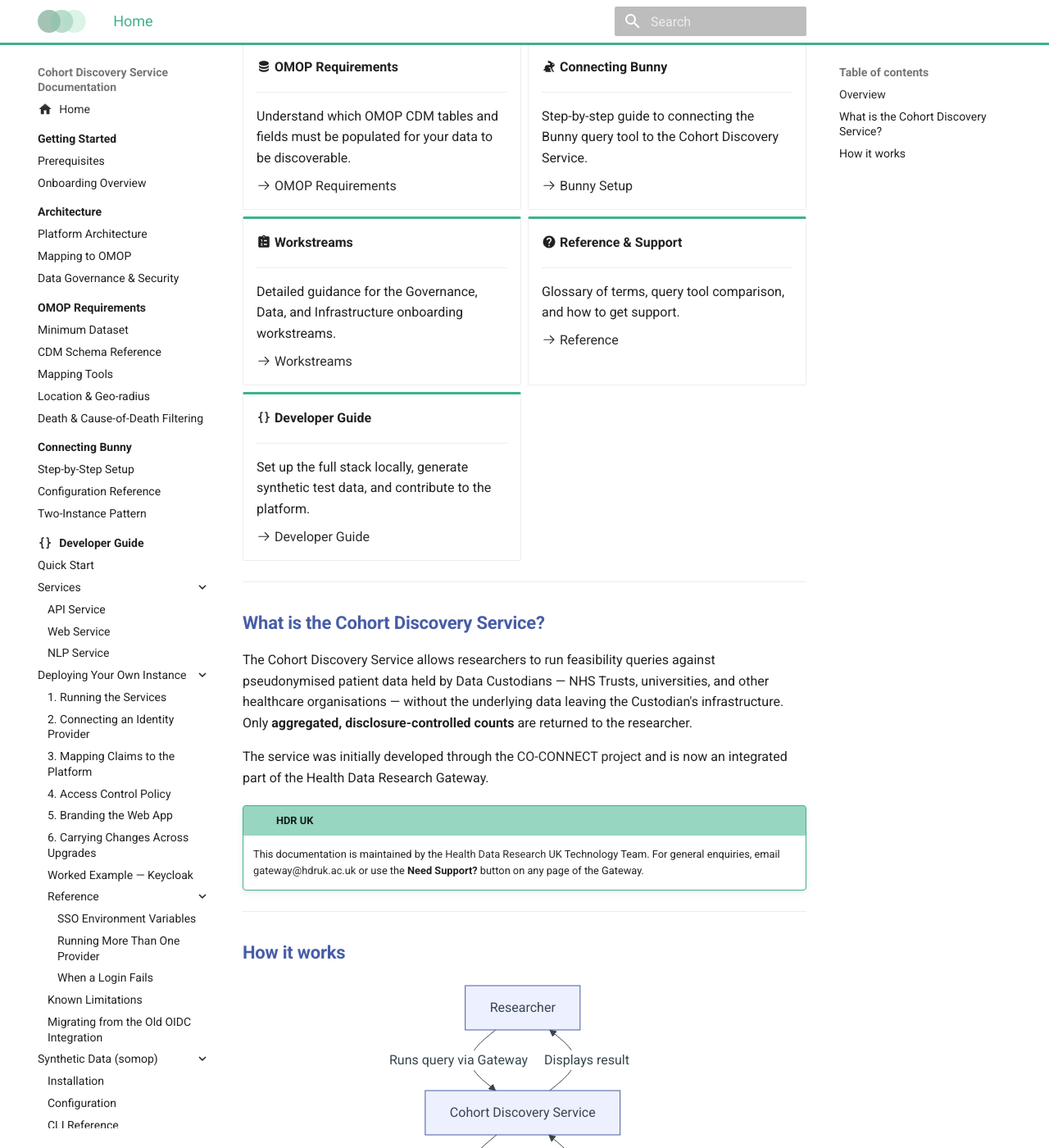
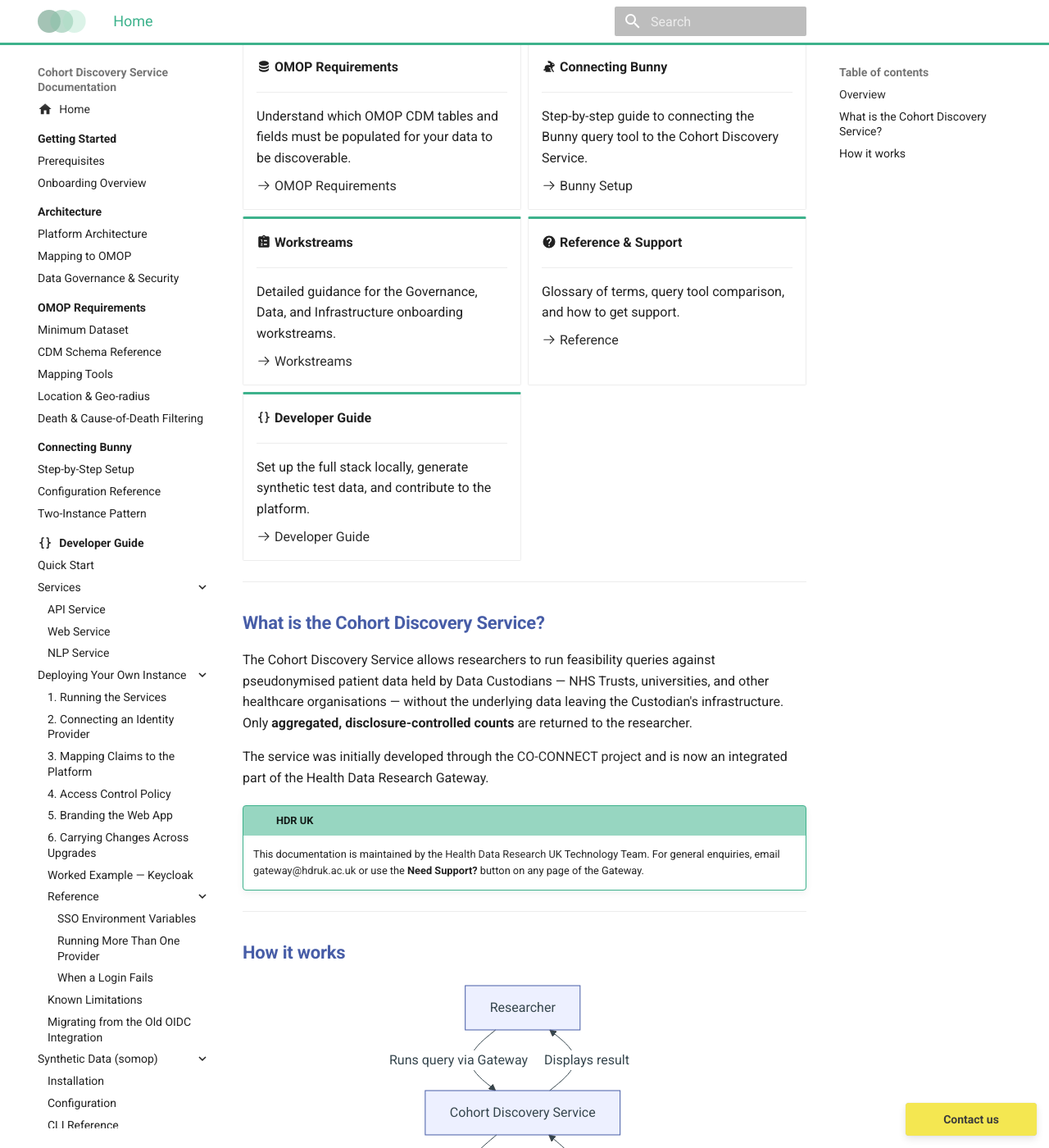
Before and after one commit to HDRUK/cohort-discovery-service-docs, an MkDocs documentation site: the page built from docs/index.md, in a window 1280 px wide and 1400 px high, scrolled down 585 px. Shown: the whole window at 82% size. Built offline with MkDocs 1.6.1 and Material for MkDocs 9.7.7, drawn with Linux system fonts in a browser that asks for light colours; comment, search, counter and statistics services are not loaded; the version menu is left out.

Commit message:
add persistent "contact us" button

```diff
--- a/docs/stylesheets/custom.css
+++ b/docs/stylesheets/custom.css
@@ -7,6 +7,8 @@
     --md-footer-bg-color:        #3db28c;
     --md-footer-bg-color--dark:  #2b7e61;
     --md-accent-fg-color:        #475da7;
+    --cds-yellow:                #f4e751;
+    --cds-yellow-contrast:       #3c3c3b;
 }
 
 /* ─── Header: white background, teal underline, larger logo ─────────────── */
@@ -87,3 +89,38 @@ h4, h5, h6 { font-size: 0.9rem !important; }
 .md-typeset .grid.cards > ul > li {
     border-top: 3px solid #3db28c;
 }
+
+/* ─── Contact us button (matches the CDS web "Need support?" button) ──────── */
+.cds-contact-us {
+    position: fixed;
+    right: 0.75rem;
+    bottom: 0.75rem;
+    z-index: 3; /* above "back to top" (2), below the header (4) and mobile nav drawer */
+    display: flex;
+    align-items: center;
+    justify-content: center;
+    width: 8rem;
+    height: 2rem;
+    border-radius: 0.2rem;
+    background-color: var(--cds-yellow);
+    color: var(--cds-yellow-contrast);
+    font-size: 0.7rem;
+    font-weight: 700;
+    text-decoration: none;
+    box-shadow: var(--md-shadow-z2);
+}
+.cds-contact-us:hover,
+.cds-contact-us:focus {
+    color: var(--cds-yellow-contrast);
+    text-decoration: underline;
+}
+.cds-contact-us:focus-visible {
+    outline: 2px solid var(--md-accent-fg-color);
+    outline-offset: 2px;
+}
+
+@media print {
+    .cds-contact-us {
+        display: none;
+    }
+}
--- a/mkdocs.yml
+++ b/mkdocs.yml
@@ -58,6 +58,7 @@ extra:
       name: HDR UK Website
   version:
     provider: mike
+  contact_us_url: https://hdruk.atlassian.net/servicedesk/customer/portal/7/group/14/create/243?customfield_10752=11727
 
 validation:
   links:
--- /dev/null
+++ b/overrides/main.html
@@ -0,0 +1,10 @@
+{% extends "base.html" %}
+
+{% block footer %}
+  {{ super() }}
+  {% if config.extra.contact_us_url %}
+    <a href="{{ config.extra.contact_us_url }}" class="cds-contact-us" target="_blank" rel="noopener noreferrer">
+      Contact us
+    </a>
+  {% endif %}
+{% endblock %}
```
